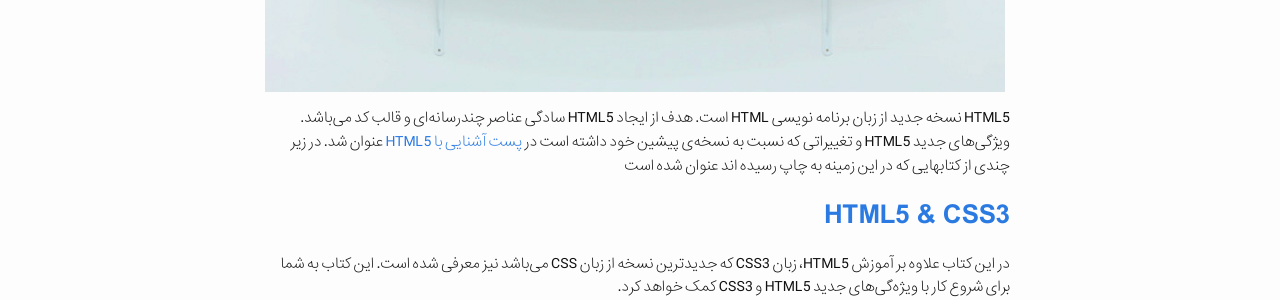
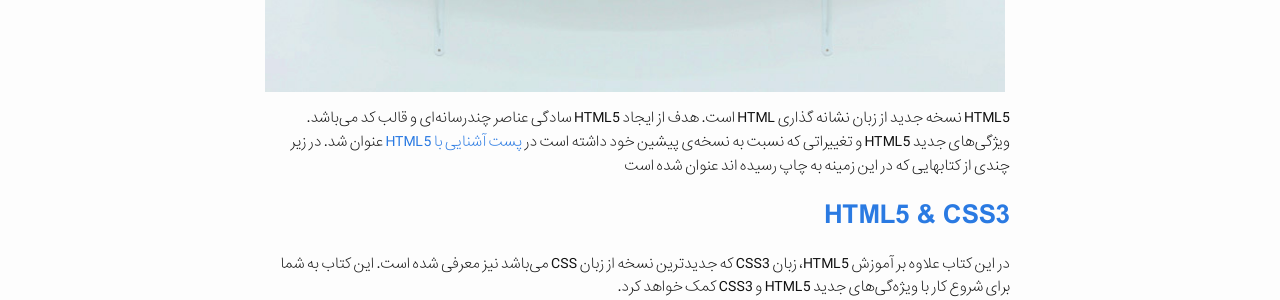
Before and after one commit to akrami/akrami.github.io, a Jekyll site: the page built from _posts/2012-12-26-html5-ebooks.markdown, in a window 1280 px wide. Shown: the part 608-908 px from the top of the page. Built offline with Jekyll 4.4.1, drawn with Linux system fonts in a browser that asks for light colours; comment, search, counter and statistics services are not loaded.

Commit message:
html 5 post fixed

```diff
--- a/_posts/2012-12-26-html5-ebooks.markdown
+++ b/_posts/2012-12-26-html5-ebooks.markdown
@@ -10,7 +10,7 @@ tags: book ebook learning tutorial html5 css3 آموزش کتاب الکترون
 <div class="container centeralized">
 	<img src="../img/bookshelf.jpg" alt="web design">
 </div>
-HTML5 نسخه جدید از زبان برنامه نویسی HTML است. هدف از ایجاد HTML5 سادگی عناصر چندرسانه‌ای و قالب کد می‌باشد. ویژگی‌های جدید HTML5 و تغییراتی که نسبت به نسخه‌ی پیشین خود داشته است در [پست آشنایی با HTML5](http://iakrami.ir/tutorial/introduction-to-html5.html) عنوان شد. در زیر چندی از کتابهایی که در این زمینه به چاپ رسیده اند عنوان شده است
+HTML5 نسخه جدید از زبان نشانه گذاری HTML است. هدف از ایجاد HTML5 سادگی عناصر چندرسانه‌ای و قالب کد می‌باشد. ویژگی‌های جدید HTML5 و تغییراتی که نسبت به نسخه‌ی پیشین خود داشته است در [پست آشنایی با HTML5](http://iakrami.ir/tutorial/introduction-to-html5.html) عنوان شد. در زیر چندی از کتابهایی که در این زمینه به چاپ رسیده اند عنوان شده است
 
 
 ###[HTML5 & CSS3](http://www.booktolearn.com/?p=586) ###
```
